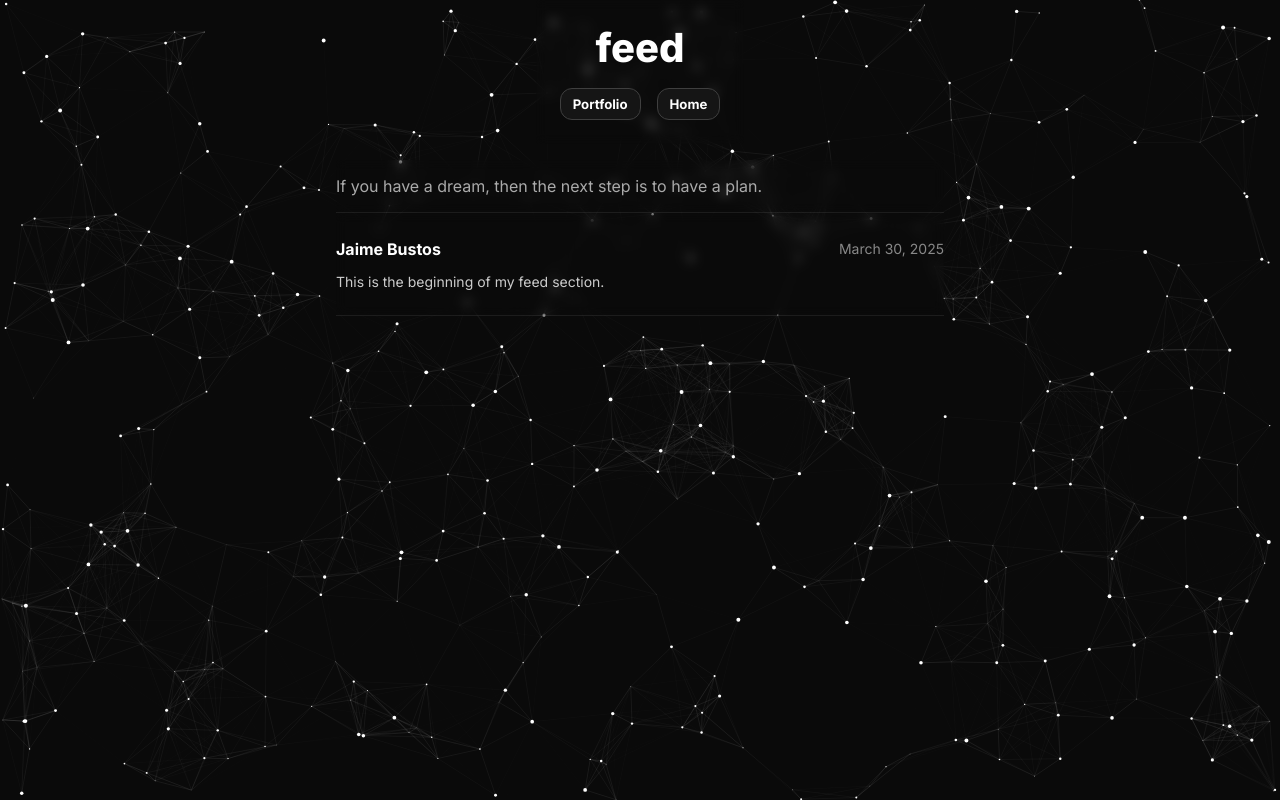
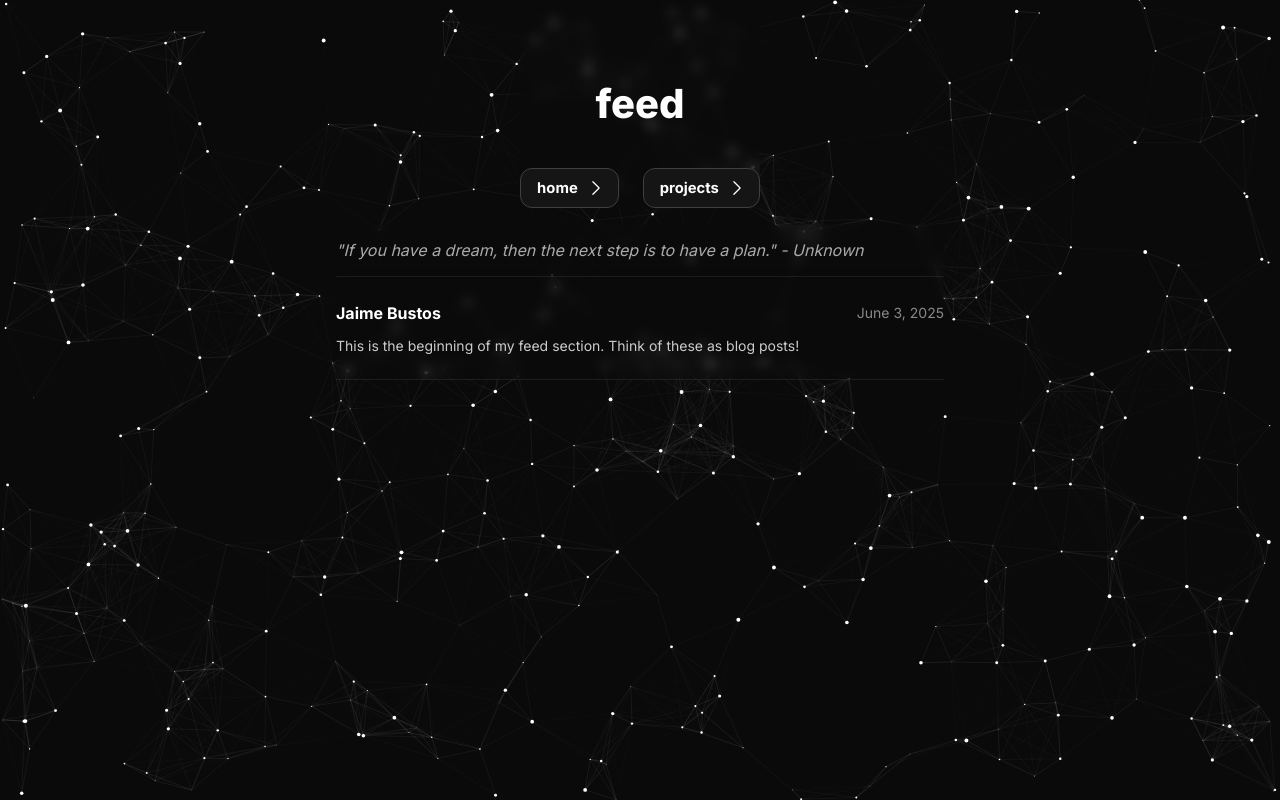
Before and after one commit to jaime-bustos/landing-page, a Next.js app: page /about in a window 1280 px wide. Built offline with nearby package versions, Linux system fonts and the light colour scheme.

Commit message:
Fixed font and edit feed

```diff
--- a/src/app/about/page.tsx
+++ b/src/app/about/page.tsx
@@ -9,8 +9,8 @@ const FeedPage = () => {
     {
       id: 1,
       title: "Welcome to my new feed page",
-      date: "March 30, 2025",
-      excerpt: "This is the beginning of my feed section.",
+      date: "June 3, 2025",
+      excerpt: "This is the beginning of my feed section. Think of these as blog posts!",
       //link: "/posts/ai-models-from-scratch"
     },
 
@@ -42,22 +42,30 @@ const FeedPage = () => {
         }}
       >
         <Flex
+                  direction="column"
+                  alignItems="center"
+                  style={{
+                    zIndex: 1,
+                    maxWidth: '960px',
+                    width: '100%',
+                  }}
+                  gap="l"
+                >
+                  <Heading variant="display-strong-s" style={{ textAlign: 'center', paddingTop:80}}>
+                    feed
+                  </Heading>
 
-          justifyContent="space-between"
-          alignItems="center"
-          padding="m"
-          direction='column'
+                  <Flex gap="m" justifyContent="center" >
+                    <Button href="../" suffixIcon="chevronRight" variant="secondary">
+                      home
+                    </Button>
+                    <Button href="../projects" suffixIcon="chevronRight" variant="secondary">
+                        projects
+                    </Button>
+                  </Flex>
+                </Flex>
+            </Flex>
 
-        >
-          <Heading variant="display-strong-s" style={{ color: 'white' }}>
-            feed
-          </Heading>
-          <Flex gap="s" paddingTop="16" >
-            <Button href="/projects" variant="secondary" size="s">Portfolio</Button>
-            <Button href="/" variant="secondary" size="s">Home</Button>
-          </Flex>
-        </Flex>
-      </Flex>
 
       {/* Main Feed Container */}
       <Flex
@@ -83,7 +91,7 @@ const FeedPage = () => {
           }}
         >
           <Text style={{ color: '#aaa' }}>
-            If you have a dream, then the next step is to have a plan.
+            <em>"If you have a dream, then the next step is to have a plan." - Unknown</em>
           </Text>
         </Flex>
 
--- a/src/app/layout.tsx
+++ b/src/app/layout.tsx
@@ -8,11 +8,29 @@ import classNames from 'classnames';
 import { Inter } from 'next/font/google'
 import { Source_Code_Pro } from 'next/font/google';
 
+const primaryFont = Inter({
+  variable: '--font-family-body', // this matches your SCSS expectation
+  subsets: ['latin'],
+  display: 'swap',
+});
+
+const codeFont = Source_Code_Pro({
+  variable: '--font-code', // if you use --font-code in SCSS, great
+  subsets: ['latin'],
+  display: 'swap',
+});
+
 const primary = Inter({
 	variable: '--font-primary',
 	subsets: ['latin'],
 	display: 'swap',
 })
+
+const headingFont = Inter({
+  variable: '--font-family-heading',
+  subsets: ['latin'],
+  display: 'swap',
+});
 
 type FontConfig = {
     variable: string;
@@ -49,11 +67,11 @@ export default function RootLayout({
 			data-surface="filled"
 			data-transition="all"
 			className={classNames(
-				primary.variable,
-				secondary ? secondary.variable : '',
-				tertiary ? tertiary.variable : '',
-				code.variable,
-				'root')}>
+                primaryFont.variable,
+                headingFont.variable,
+                codeFont.variable,
+                'root'
+                )}>
 			<Flex
 				as="body"
 				fillWidth fillHeight margin="0" padding="0">
--- a/src/app/projects/page.tsx
+++ b/src/app/projects/page.tsx
@@ -56,15 +56,15 @@
           gap="l"
         >
           <Heading variant="display-strong-s" style={{ textAlign: 'center' }}>
-            Projects
+            projects
           </Heading>
 
           <Flex gap="m" justifyContent="center" >
             <Button href="../" suffixIcon="chevronRight" variant="secondary">
-              Home
+              home
             </Button>
             <Button href="../about" suffixIcon="chevronRight" variant="secondary">
-              About Me
+              feed
             </Button>
           </Flex>
 
```
